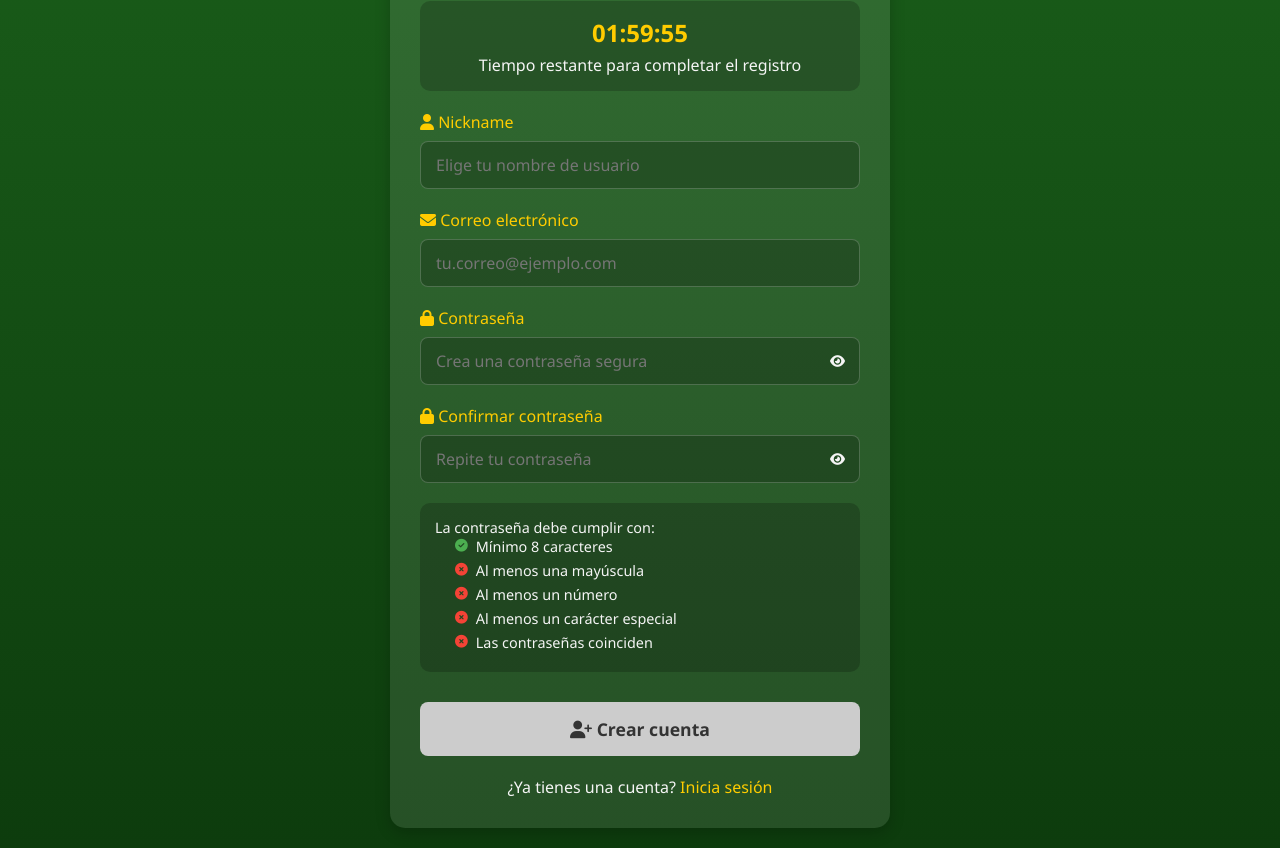
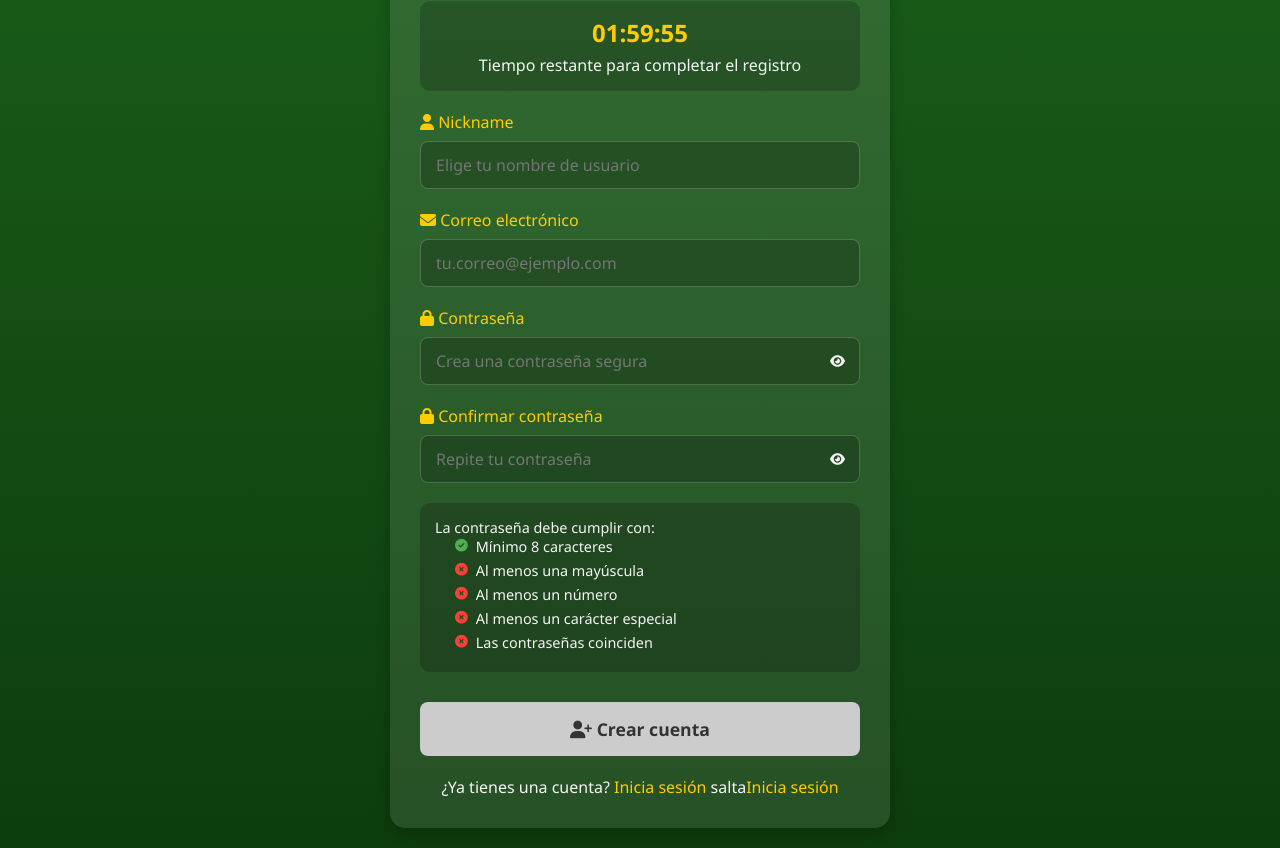
Before and after one commit to hdezlopezirene-bot/iii, a plain HTML site: page index.html in a window 1280 px wide. Shown: the part 147-995 px from the top of the page. Drawn offline with Linux system fonts and the light colour scheme.

Commit message:
index.html

```diff
--- a/index.html
+++ b/index.html
@@ -322,6 +322,8 @@
 
         <div class="login-link">
             ¿Ya tienes una cuenta? <a href="login.html">Inicia sesión</a>
+            salta<a href="juego.html">Inicia sesión</a>
+        </div>
         </div>
     </div>
 
```
